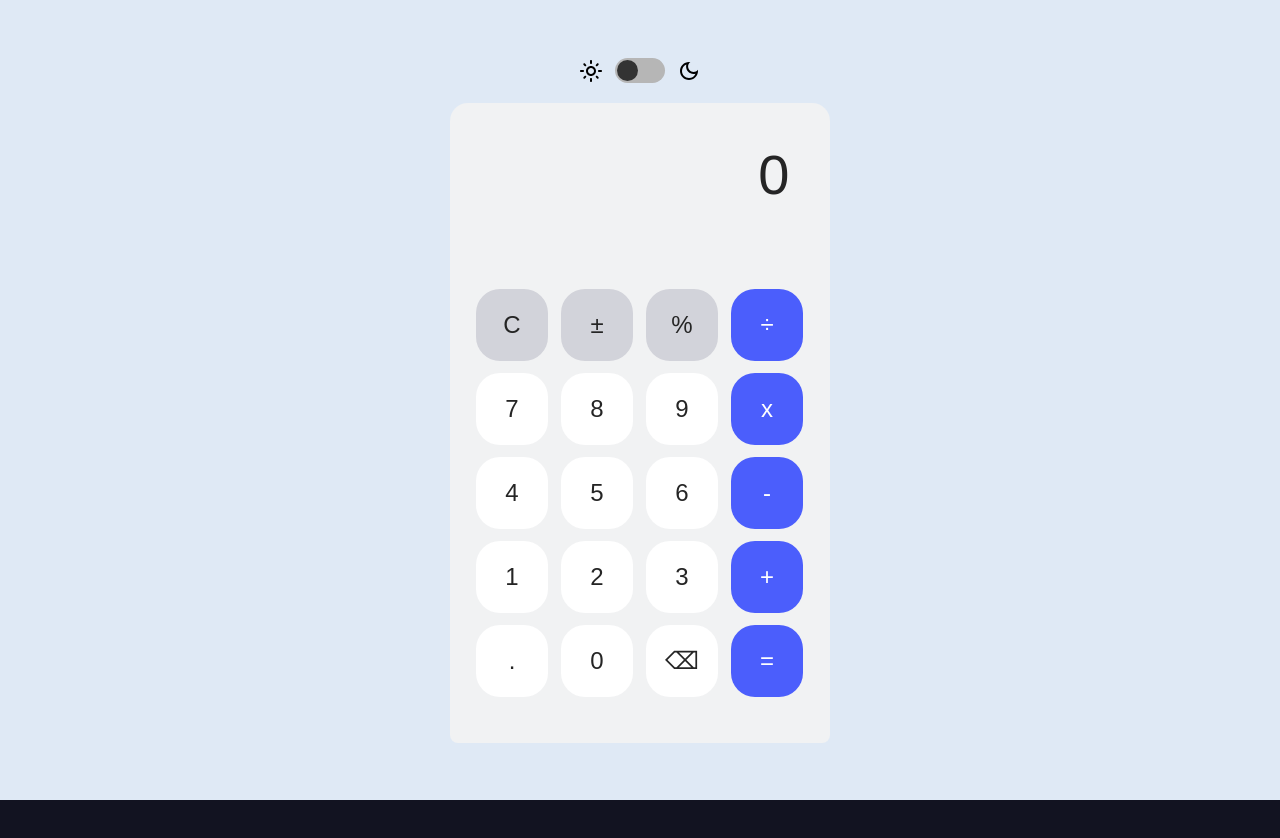
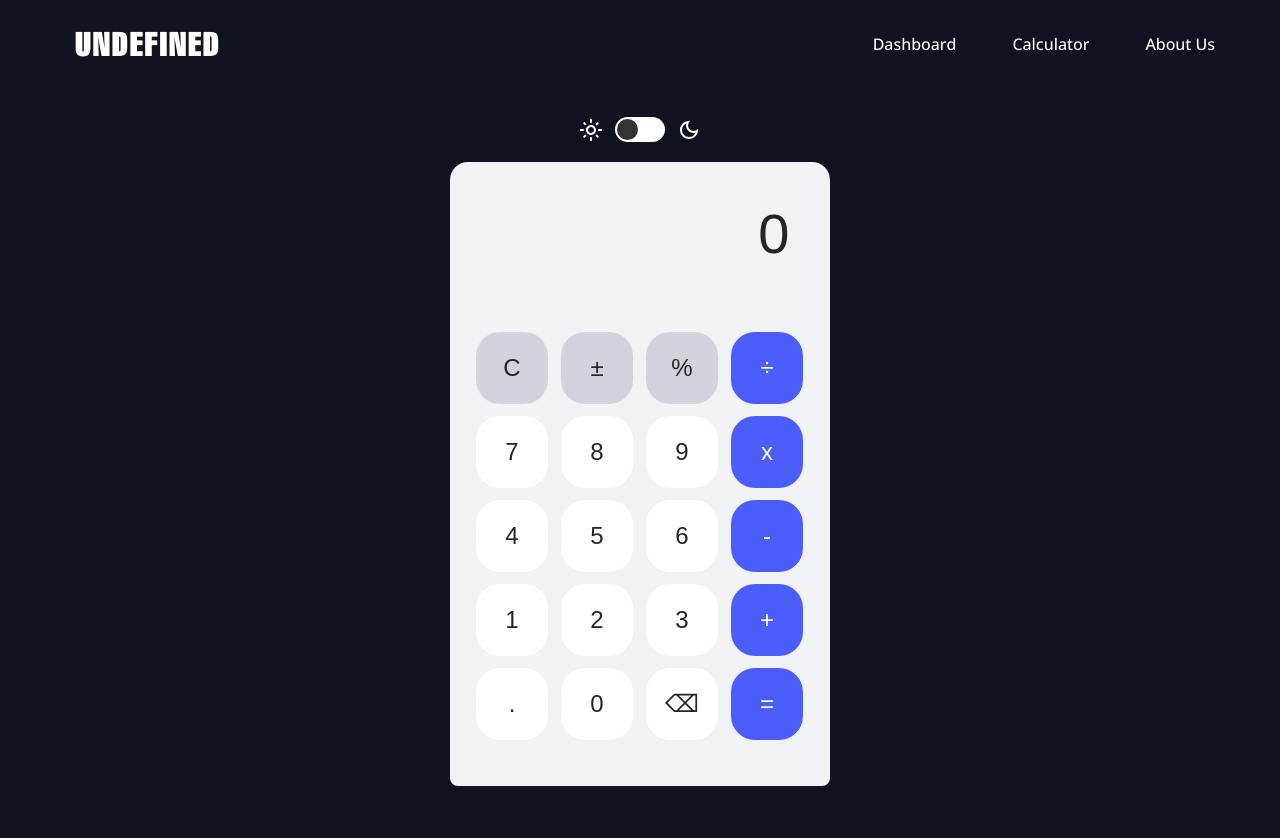
Before and after one commit to undefinedMLG/undefined-portfolio-react, a React (Create React App) app: page /calc in a window 1280 px wide. Shown: the top 838 px of the page. Before the commit the page ends 800 px from the top, so only its background shows below. Built offline with nearby package versions, Linux system fonts and the light colour scheme.

Commit message:
modified style theme

```diff
--- a/package.json
+++ b/package.json
@@ -15,6 +15,7 @@
     "react-scripts": "5.0.1",
     "react-slick": "^0.29.0",
     "sass": "^1.56.2",
+    "slick-carousel": "^1.8.1",
     "web-vitals": "^2.1.4"
   },
   "scripts": {
--- a/src/components/Calculator.jsx
+++ b/src/components/Calculator.jsx
@@ -5,6 +5,7 @@ import Buttons from "./Button";
 import Display from "./Display";
 import SunIcon from "./icons/SunIcon";
 import MoonIcon from "./icons/MoonIcon";
+import Navbar from "./Navbar";
 
 
 function Calculator() {
@@ -101,6 +102,8 @@ function Calculator() {
 
 
   return(
+  <>
+  <Navbar/>
     <div className={"container-calc " + theme} >
       <div className="switch" >
         <SunIcon/>
@@ -121,6 +124,8 @@ function Calculator() {
         />
       </div>
     </div>
+    </>
+
   )
 
 }
--- a/src/components/Default.jsx
+++ b/src/components/Default.jsx
@@ -2,6 +2,8 @@ import React, { Component } from "react";
 import "./styles/style.scss";
 import Slider from "react-slick";
 import data from "./datas/data.json";
+import "slick-carousel/slick/slick.css"
+import "slick-carousel/slick/slick-theme.css"
 import {BsPersonFill, BsTelephoneFill, BsFillBrushFill, BsGeoAltFill} from "react-icons/bs";
 
 
--- a/src/components/Detper.jsx
+++ b/src/components/Detper.jsx
@@ -2,6 +2,8 @@ import React, { Component } from "react";
 import "./styles/style.scss";
 import Slider from "react-slick";
 import data from "./datas/data.json";
+import "slick-carousel/slick/slick.css"
+import "slick-carousel/slick/slick-theme.css"
 import {
   BsArrowRight,
   BsArrowLeft,
--- a/src/components/icons/SunIcon.jsx
+++ b/src/components/icons/SunIcon.jsx
@@ -1,3 +1,4 @@
+// import
 function SunIcon() {
   return (
     <svg viewBox="0 0 24 24" width="24" height="24">
--- a/src/components/styles/Calculator.scss
+++ b/src/components/styles/Calculator.scss
@@ -1,7 +1,7 @@
 @import "./asset";
 
 .container-calc {
-  background-color: #dfe9f5;
+  background-color: #121321;
   min-height: 100vh;
   min-width: 100%;
   display: flex;
@@ -9,6 +9,7 @@
   justify-content: center;
   flex-direction: column;
   row-gap: 1rem;
+  margin-top: 3.2rem;
 
   .main {
     border: 0px;
@@ -18,7 +19,7 @@
 }
 
 @media (max-width: 600px) {
-  .container {
+  .container-calc {
     min-width: 100vw;
     min-height: 100vh;
   }
--- a/src/components/styles/Display.scss
+++ b/src/components/styles/Display.scss
@@ -6,7 +6,7 @@
   padding: 10px;
   border-top-left-radius: 18px;
   border-top-right-radius: 18px;
-  min-height: 10rem;
+  min-height: 9rem;
 }
 .input,
 .value {
--- a/src/components/styles/_asset.scss
+++ b/src/components/styles/_asset.scss
@@ -33,7 +33,7 @@
   .toggle-switch .switch {
     position: absolute;
     cursor: pointer;
-    background-color: #b6b6b6;
+    background-color: #fff;
     border-radius: 25px;
     top: 0;
     right: 0;
@@ -82,6 +82,12 @@ $b-image:url(../images/background-top-text.png);
 
 // LIGHT THEME
 .light {
+  .switch {
+    svg {
+      color: white;
+    }
+  }
+
   // Display
   .display {
     background: #F1F2F3;
@@ -122,6 +128,11 @@ $b-image:url(../images/background-top-text.png);
 
 // DARK THEME
 .dark {
+  .switch {
+    svg {
+      color: white;
+    }
+  }
   // Display
   .display {
     background: #17171c;
```
Also changed, not shown: 1 other file (tests, documents, lock files or other folders). Lines whose indentation alone changed are shown as unchanged.
